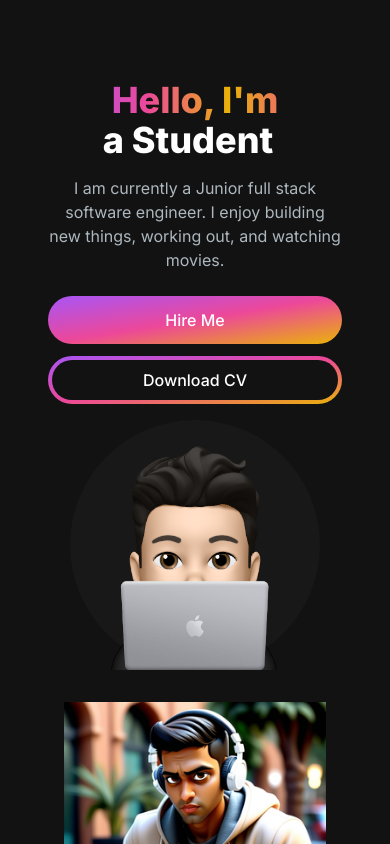
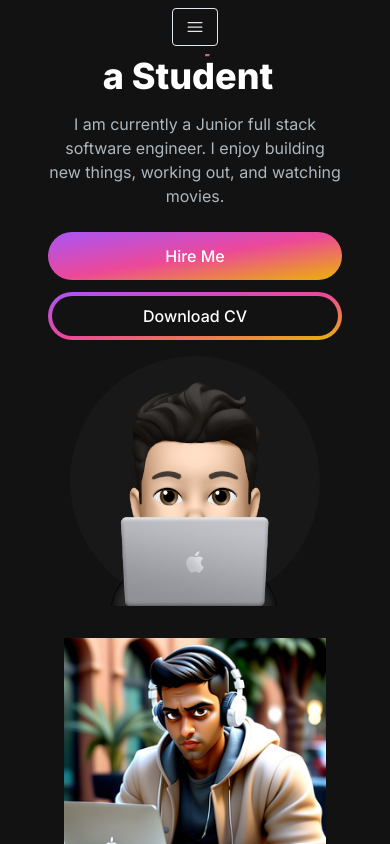
Before and after one commit to SaurabhK24/saurabhportfolio, a Next.js app: page / in a window 390 px wide. Shown: the top 844 px of the page. Built offline with nearby package versions, Linux system fonts and the light colour scheme.

Commit message:
NavBar Changes
Changes to navbar in mobile, menuoverlay, and centering

```diff
--- a/package.json
+++ b/package.json
@@ -9,6 +9,7 @@
     "lint": "next lint"
   },
   "dependencies": {
+    "@heroicons/react": "^2.1.1",
     "autoprefixer": "10.4.15",
     "eslint": "8.47.0",
     "eslint-config-next": "13.4.19",
--- /dev/null
+++ b/src/app/components/MenuOverlay.jsx
@@ -0,0 +1,16 @@
+import React from "react";
+import NavLink from "./NavLink";
+
+const MenuOverlay = ({ links }) => {
+  return (
+    <ul className="flex flex-col py-4 items-center">
+      {links.map((link, index) => (
+        <li key={index}>
+          <NavLink href={link.path} title={link.title} />
+        </li>
+      ))}
+    </ul>
+  );
+};
+
+export default MenuOverlay;
--- a/src/app/components/Navbar.jsx
+++ b/src/app/components/Navbar.jsx
@@ -1,36 +1,59 @@
-import Link from 'next/link';
-import React from 'react';
-import NavLink from './NavLink';
+"use client";
+import Link from "next/link";
+import React, { useState } from "react";
+import NavLink from "./NavLink";
+import { Bars3Icon, XMarkIcon } from "@heroicons/react/24/solid";
+import MenuOverlay from "./MenuOverlay";
 
 const navLinks = [
   {
-    title: 'About',
-    path: '/about',
+    title: "About",
+    path: "#about",
   },
   {
-    title: 'Projects',
-    path: '#projects',
+    title: "Projects",
+    path: "#projects",
   },
   {
-    title: 'Contact',
-    path: '#contact',
+    title: "Contact",
+    path: "#contact",
   },
 ];
 
 const Navbar = () => {
+  const [navbarOpen, setNavbarOpen] = useState(false);
+
   return (
-    <nav>
-      <div className='flex justify-center items-center mx-auto p-8'>
-        <div className='menu hidden md:block md:w-auto' id='navbar'>
-          <ul className='flex items-center p-4 md:p-0 space-x-8 font-semibold'>
+    <nav className="fixed mx-auto top-0 left-0 right-0 z-10 bg-[#121212] bg-opacity-100">
+      <div className="flex container lg:py-4 flex-wrap items-center justify-center mx-auto px-4 py-2">
+     <div className="mobile-menu block md:hidden">
+          {!navbarOpen ? (
+            <button
+              onClick={() => setNavbarOpen(true)}
+              className="flex items-center px-3 py-2 border rounded border-slate-200 text-slate-200 hover:text-white hover:border-white"
+            >
+              <Bars3Icon className="h-5 w-5" />
+            </button>
+          ) : (
+            <button
+              onClick={() => setNavbarOpen(false)}
+              className="flex items-center px-3 py-2 border rounded border-slate-200 text-slate-200 hover:text-white hover:border-white"
+            >
+              <XMarkIcon className="h-5 w-5" />
+            </button>
+          )}
+        </div>
+        <div className="menu hidden md:block md:w-auto" id="navbar">
+          <ul className="flex p-4 md:p-0 md:flex-row md:space-x-8 mt-0">
             {navLinks.map((link, index) => (
               <li key={index}>
-                <NavLink href={link.path} title={link.title}></NavLink>
+                <NavLink href={link.path} title={link.title} />
               </li>
             ))}
           </ul>
         </div>
       </div>
+      {navbarOpen ? <MenuOverlay links={navLinks} /> : null}
     </nav>
   );
 };
--- a/tailwind.config.js
+++ b/tailwind.config.js
@@ -30,7 +30,7 @@
         },
       },
       animation: {
-        gradient: "gradient 5s linear infinite",
+        gradient: "gradient 4s linear infinite",
       },
     }
   }
```
Also changed, not shown: 1 other file (tests, documents, lock files or other folders).
